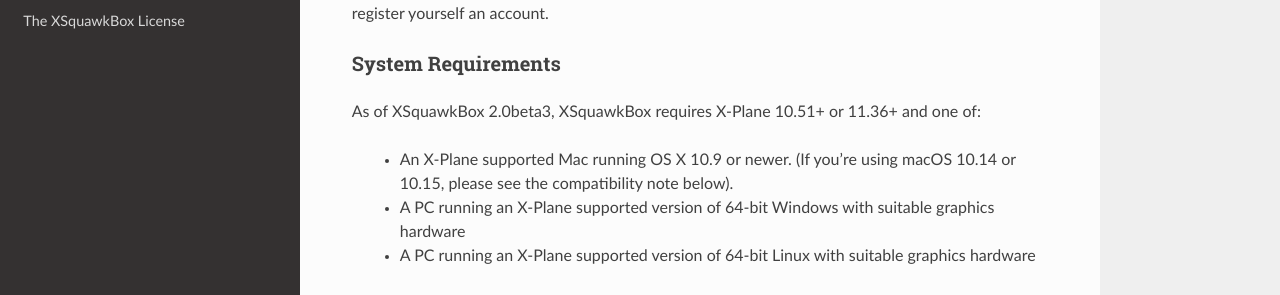
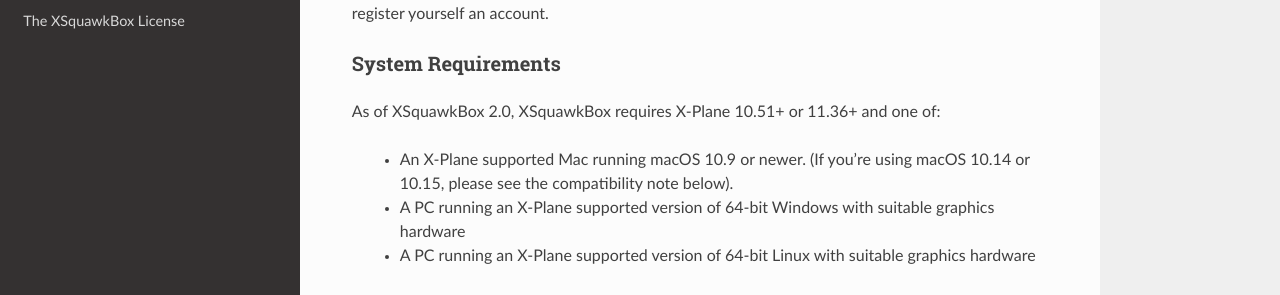
Before and after one commit to xsquawkbox/xsb2-manual, a Sphinx documentation site: the page built from source/getting-started.rst, in a window 1280 px wide and 900 px high. Shown: the part 310-605 px from the top of the window. Built offline with Sphinx 7.4.7 and the Read the Docs theme 2.0.0, drawn with Linux system fonts in a browser that asks for light colours.

Commit message:
Fix nomacluture and don't reference the beta explicitly

```diff
--- a/source/getting-started.rst
+++ b/source/getting-started.rst
@@ -13,10 +13,10 @@
 System Requirements
 -------------------
 
-As of XSquawkBox 2.0beta3, XSquawkBox requires X-Plane 10.51+ or 11.36+ and one
+As of XSquawkBox 2.0, XSquawkBox requires X-Plane 10.51+ or 11.36+ and one
 of:
 
- - An X-Plane supported Mac running OS X 10.9 or newer.
+ - An X-Plane supported Mac running macOS 10.9 or newer.
    (If you're using macOS 10.14 or 10.15, please see the compatibility note below).
 
  - A PC running an X-Plane supported version of 64-bit Windows with suitable
```
